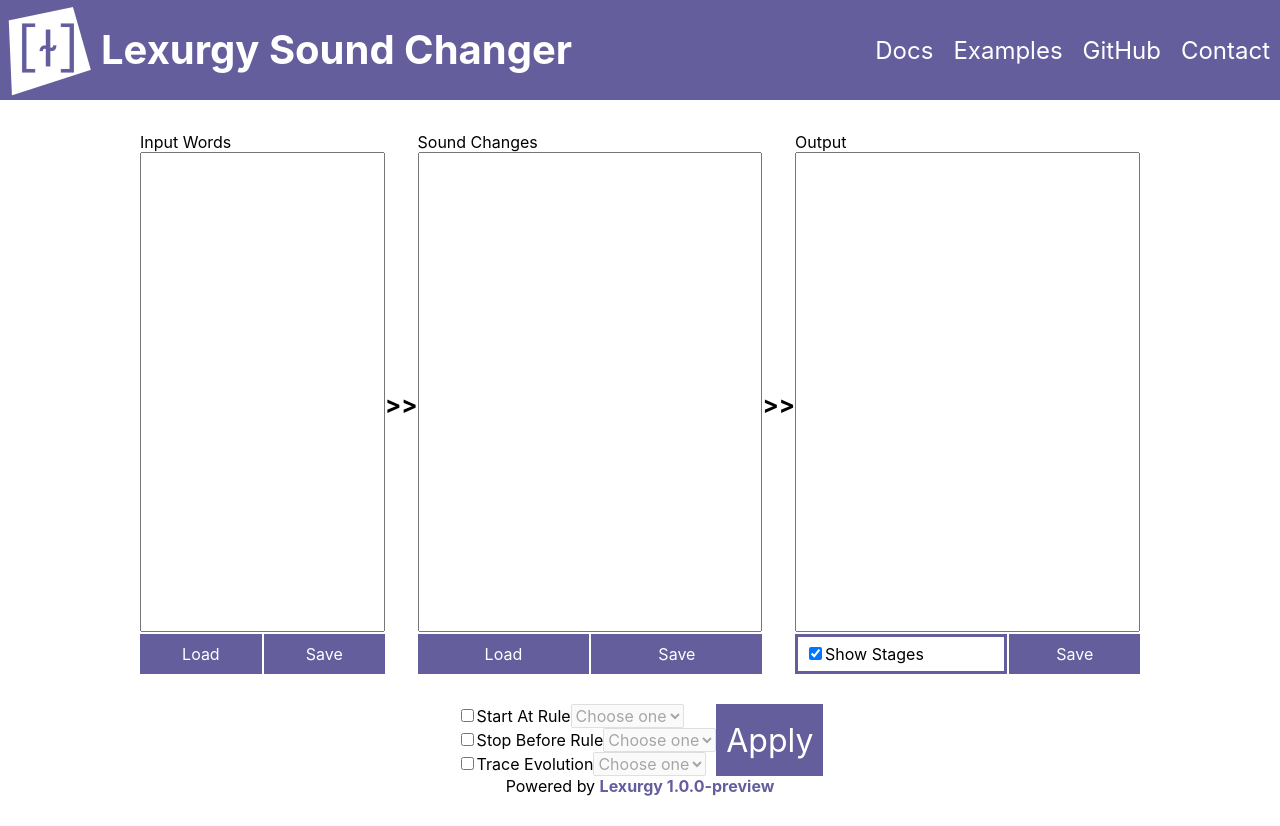
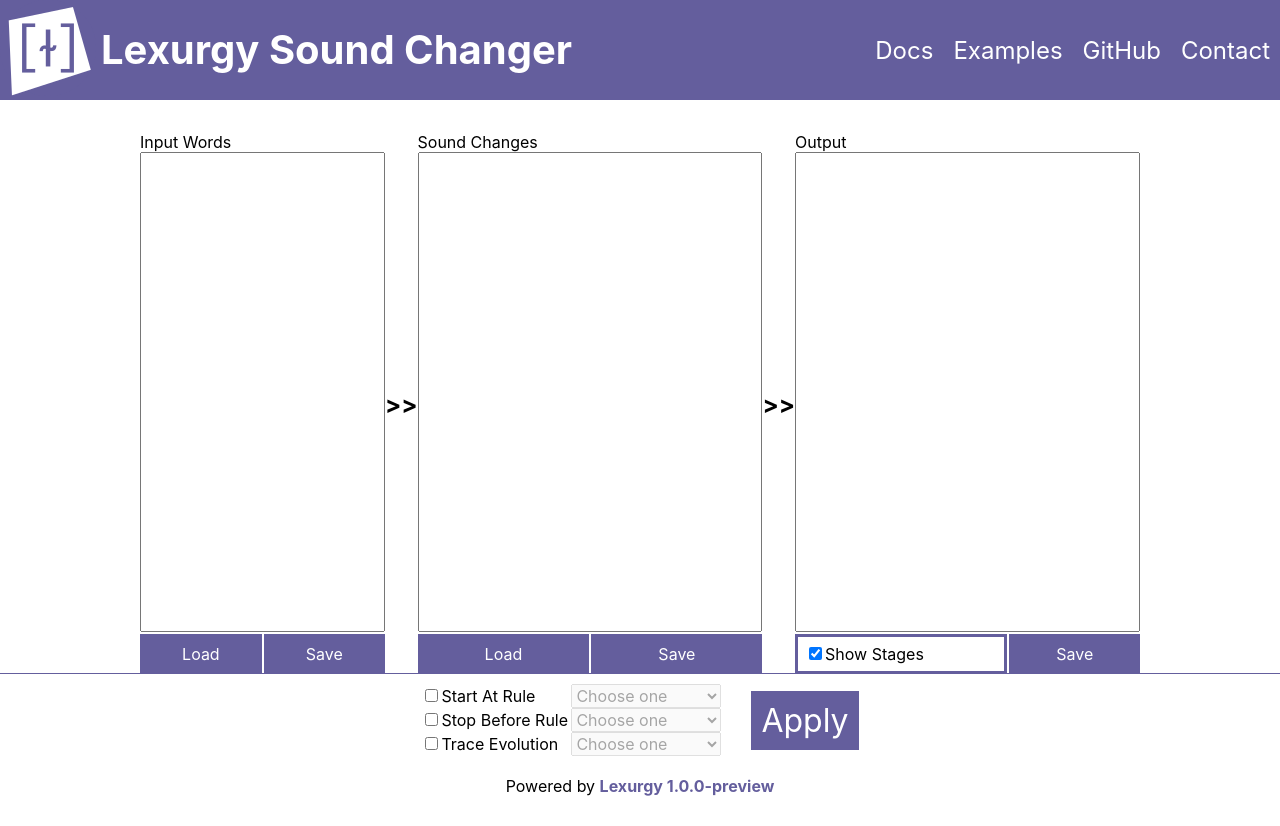
Before and after one commit to def-gthill/lexurgy-web, a Next.js app: page /sc in a window 1280 px wide. Built offline with nearby package versions, Linux system fonts and the light colour scheme.

Commit message:
Fix layout of run settings

```diff
--- a/components/sc.js
+++ b/components/sc.js
@@ -79,7 +79,7 @@
           </Editor>
         </div>
         <div className={styles.controls}>
-          <div className={styles.runSettings}>
+          <div>
             <Checkdrop
               id="startAt"
               label="Start At Rule"
--- a/styles/Checkdrop.module.css
+++ b/styles/Checkdrop.module.css
@@ -0,0 +1,8 @@
+.checkdrop label {
+  display: inline-block;
+  width: 130px;
+}
+
+.checkdrop select {
+  width: 150px;
+}
--- a/styles/SC.module.css
+++ b/styles/SC.module.css
@@ -48,10 +48,15 @@
 .controls {
   width: 100%;
   background-color: white;
+  border-top: solid 1px #645E9D;
   position: fixed;
   bottom: 1.5rem;
   display: flex;
   justify-content: center;
+  align-items: center;
+  padding-top: 10px;
+  padding-bottom: 20px;
+  gap: 30px;
 }
 
 @media (max-width: 700px) {
```
